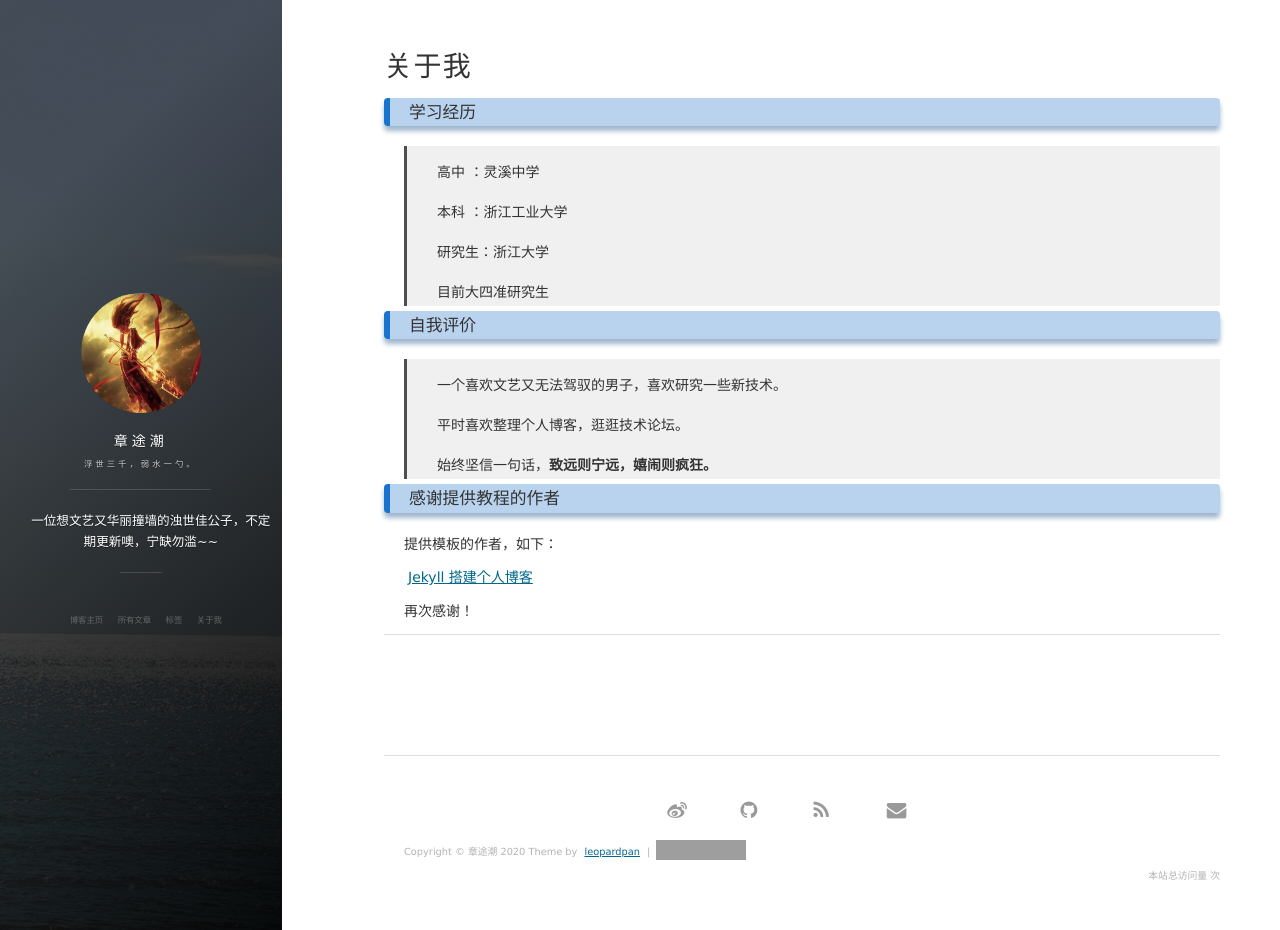
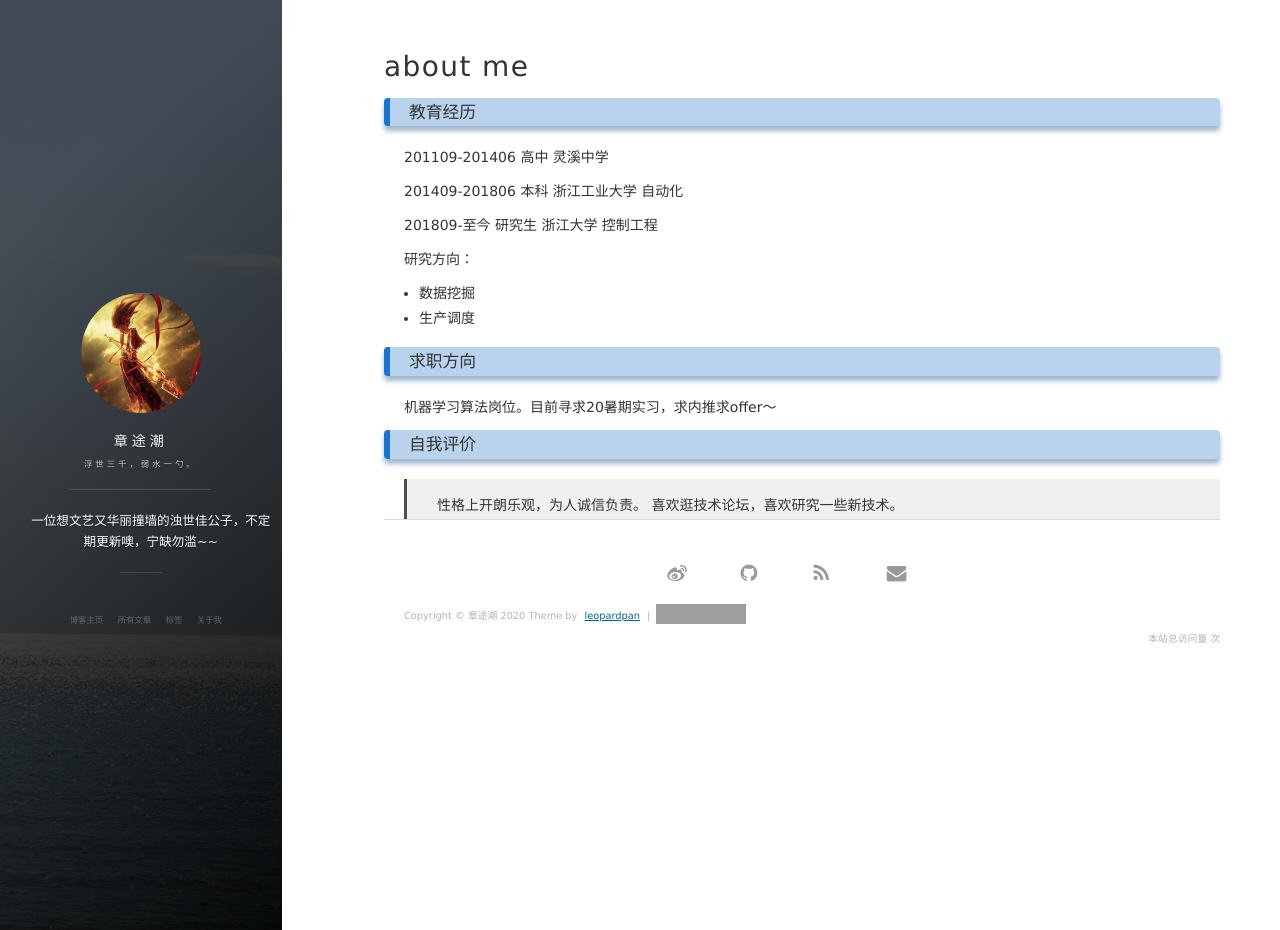
Before and after one commit to tuchao1996/tuchao1996.github.io, a Jekyll site: the page built from about.md, in a window 1280 px wide and 930 px high. Built offline with Jekyll 4.4.1, drawn with Linux system fonts in a browser that asks for light colours; nearby versions of some CDN libraries; comment, search, counter and statistics services are not loaded; grey boxes are pictures that could not be loaded.

Commit message:
修改自我介绍

```diff
--- a/about.md
+++ b/about.md
@@ -1,32 +1,23 @@
 ---
 layout: page
-title: 关于我
+title: about me
 ---
 
-### 学习经历 ###
-> 高中  ：灵溪中学
+### 教育经历 ###
+201109-201406 高中 灵溪中学
 
-> 本科  ：浙江工业大学
+201409-201806 本科 浙江工业大学 自动化
 
-> 研究生：浙江大学
+201809-至今 研究生 浙江大学 控制工程
 
-> 目前大四准研究生
+研究方向：
+- 数据挖掘
+- 生产调度
+
+### 求职方向 ###
+
+机器学习算法岗位。目前寻求20暑期实习，求内推求offer～
 
 ### 自我评价 ###
-> 一个喜欢文艺又无法驾驭的男子，喜欢研究一些新技术。
-
-> 平时喜欢整理个人博客，逛逛技术论坛。
-
-> 始终坚信一句话，**致远则宁远，嬉闹则疯狂。**
-
-
-### 感谢提供教程的作者 ###
-
-提供模板的作者，如下：
-
-<a href="/2016/10/jekyll_tutorials1/"> Jekyll 搭建个人博客 </a>
-
-再次感谢！
-
-
-{% include comments.html %}
+> 性格上开朗乐观，为人诚信负责。
+> 喜欢逛技术论坛，喜欢研究一些新技术。
```
